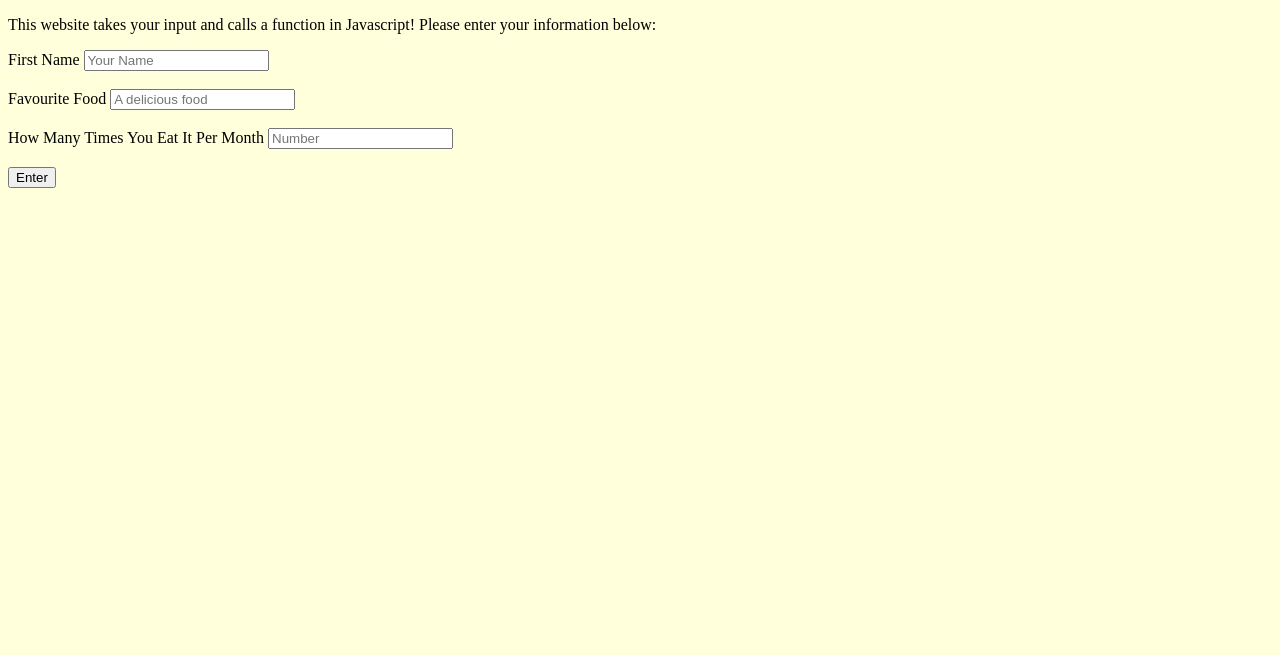
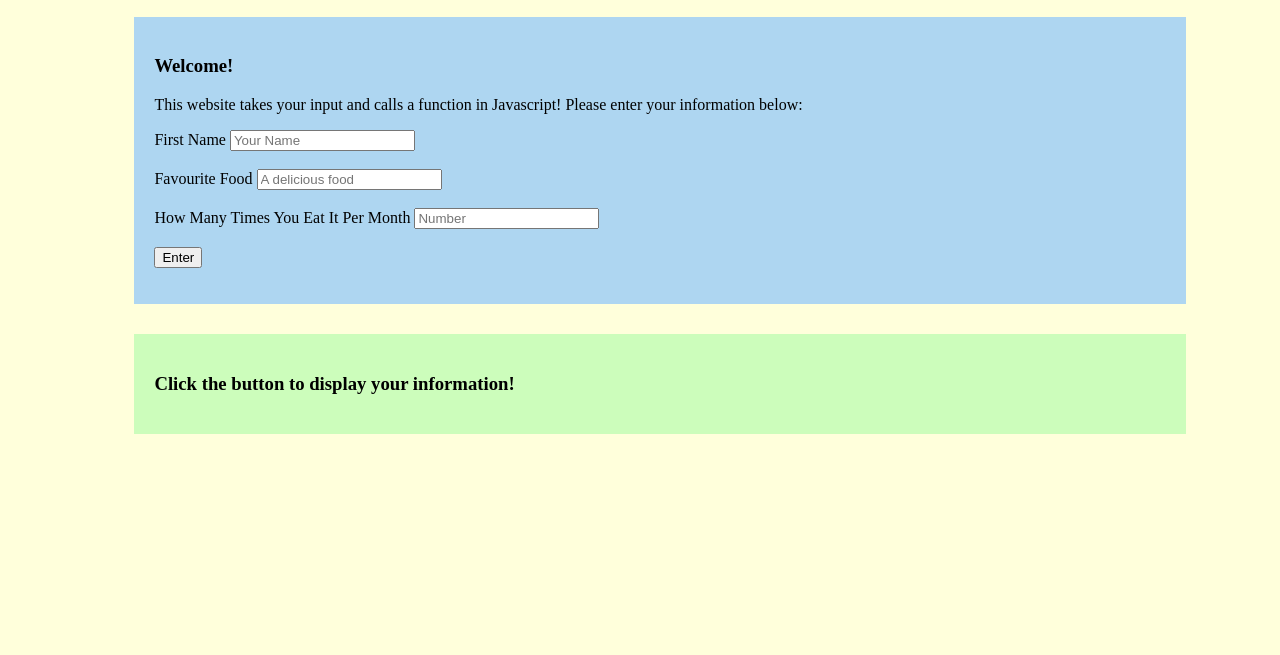
Before and after one commit to ICS2O-Programming-MariaG/Unit2-03-HTML-UserInput, a plain HTML site: page index.html in a window 1280 px wide. Shown: the part 145-800 px from the top of the page. Drawn offline with Linux system fonts and the light colour scheme.

Commit message:
Added more style in css

```diff
--- a/css/style.css
+++ b/css/style.css
@@ -14,4 +14,20 @@ h1 {
   width: 80%;
   margin-left: 10%;
   text-align: center;
+  margin-top: 5%;
 }
+
+#blue {
+  background-color: #aed6f1;
+  padding: 20px;
+  width: 80%;
+  margin-left: 10%;
+  margin-bottom: 30px;
+}
+
+#display {
+  background-color: #ccfdbb;
+  padding: 20px;
+  width: 80%;
+  margin-left: 10%;
+}
--- a/index.html
+++ b/index.html
@@ -21,6 +21,7 @@
     <!-- Link to JS file -->
     <script src="./js/script.js"></script>
     <h1>Using User Input with a JS File</h1>
+    <div id="blue">
       <h3>Welcome!</h3>
       <p>This website takes your input and calls a function in Javascript! Please enter your information below:</p>
       <!--Space for user input -->
@@ -35,8 +36,10 @@
           <input type="submit" value="Enter">
         </form>
       </p>
+    </div>
     <!-- Div for displaying user information -->
     <div id="display">
+      <h3>Click the button to display your information!</h3>
     </div>
   </body>
 </html>
```
Lines whose indentation alone changed are shown as unchanged.
